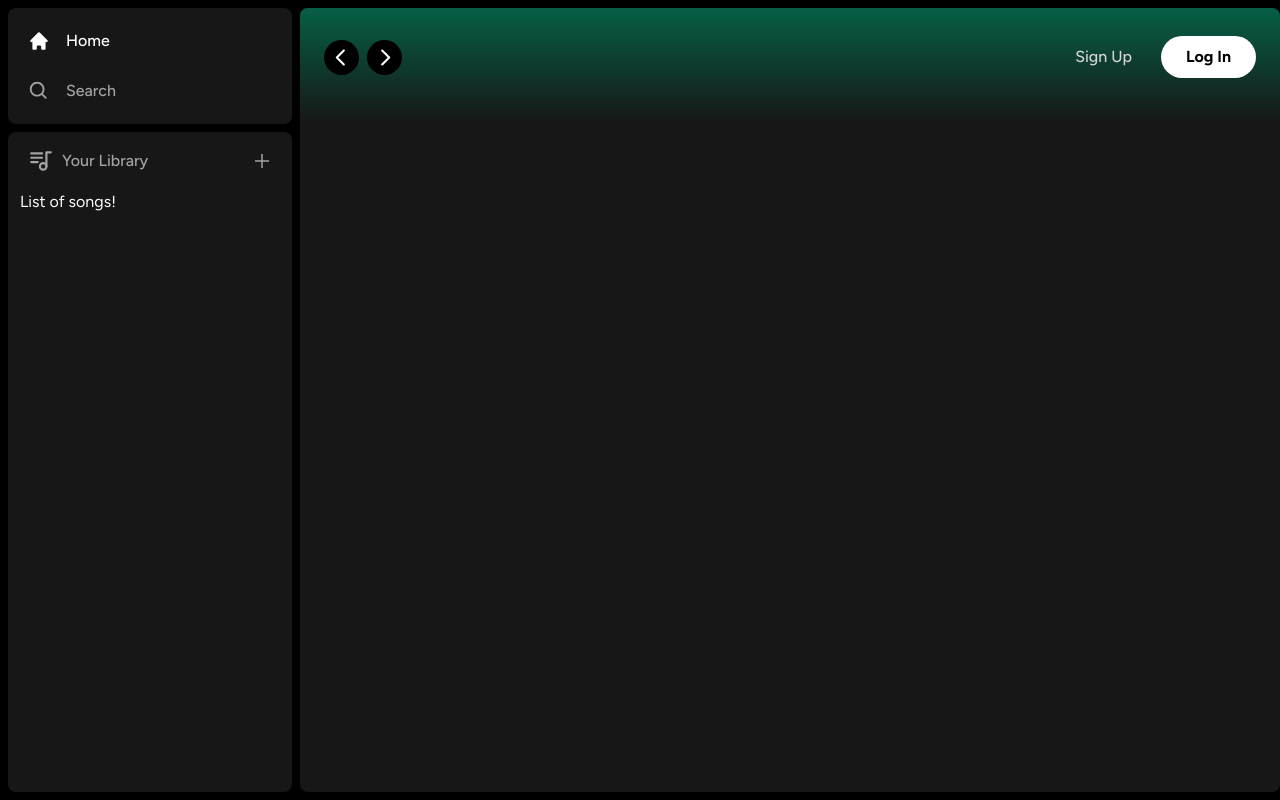
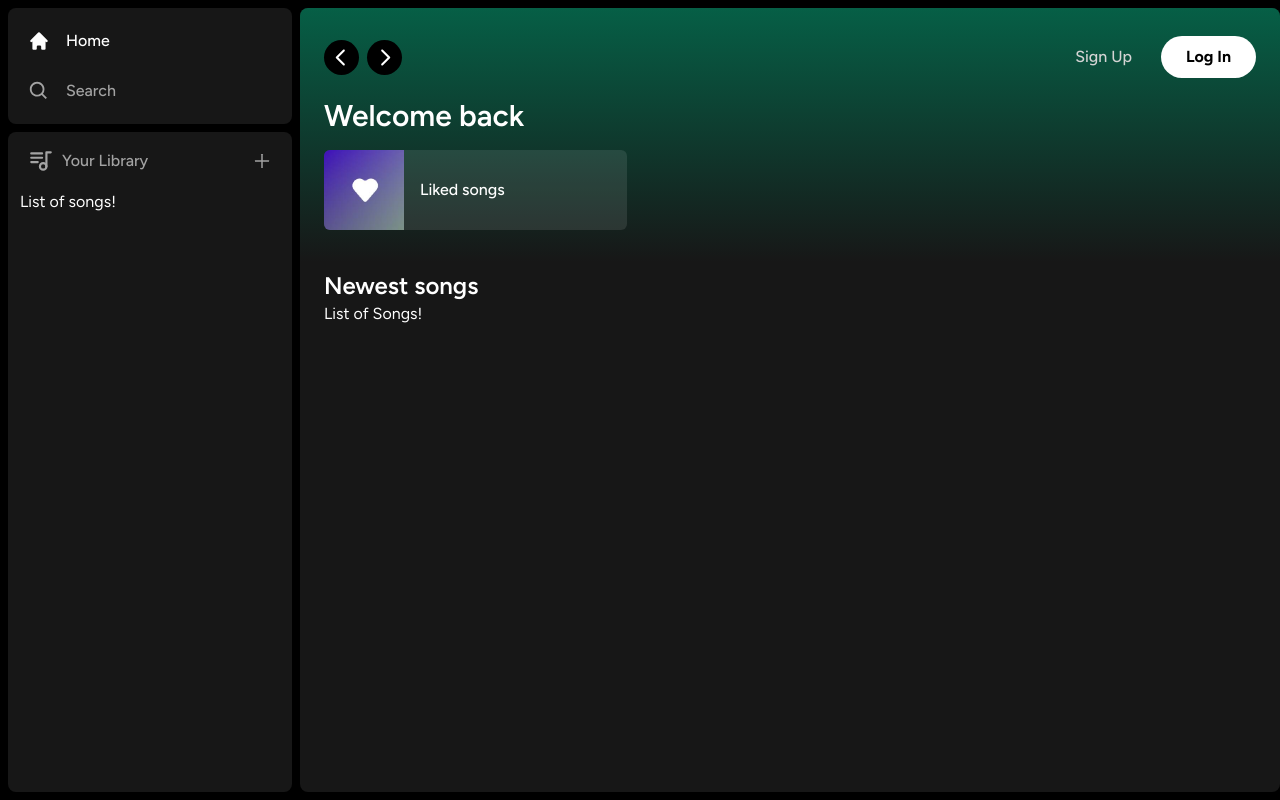
Before and after one commit to thienphu2003/Individual_Project, a Next.js app: page / in a window 1280 px wide. Built offline with nearby package versions, Linux system fonts and the light colour scheme.

Commit message:
FEAT: set up basic for main body

```diff
--- a/app/(site)/page.tsx
+++ b/app/(site)/page.tsx
@@ -1,9 +1,27 @@
 import Header from "@/components/Header";
+import ListItem from "@/components/ListItem";
 
 export default function Home() {
   return (
     <div className="bg-neutral-900 rounded-lg w-full h-full overflow-hidden overflow-y-auto">
-      <Header>Header!</Header>
+      <Header>
+        <div className="mb-2">
+          <h1 className="text-white text-3xl font-semibold">Welcome back</h1>
+          <div className="grid grid-cols-1 sm:grid-cols-2 xl:grid-cols-3 2xl:grid-cols-4 gap-3 mt-4">
+            <ListItem
+              image="/images/liked.png"
+              name="Liked songs"
+              href="liked"
+            ></ListItem>
+          </div>
+        </div>
+      </Header>
+      <div className="mt-2 mb-7 px-6">
+        <div className="flex justify-between items-center">
+          <h1 className="text-white text-2xl font-semibold">Newest songs</h1>
+        </div>
+        <div>List of Songs!</div>
+      </div>
     </div>
   );
 }
--- a/components/Header.tsx
+++ b/components/Header.tsx
@@ -67,6 +67,7 @@
           </>
         </div>
       </div>
+      {children}
     </div>
   );
 };
--- /dev/null
+++ b/components/ListItem.tsx
@@ -0,0 +1,31 @@
+"use client";
+
+import { useRouter } from "next/navigation";
+import Image from "next/image";
+import { FaPlay } from "react-icons/fa";
+
+interface ListItemProps {
+  image: string;
+  name: string;
+  href: string;
+}
+const ListItem: React.FC<ListItemProps> = ({ image, name, href }) => {
+  const router = useRouter();
+  const onClick = () => {
+    //Add authentication before push
+    router.push(href);
+  };
+  return (
+    <button className=" relative group flex items-center rounded-md overflow-hidden bg-neutral-100/10 gap-x-4 hover:bg-neutral-100/20 transition pr-4">
+      <div className="relative min-h-[80px] min-w-[80px]">
+        <Image className="object-cover" fill src={image} alt="Image" />
+      </div>
+      <p className="font-medium py-5 truncate">{name}</p>
+      <div className="absolute transition opacity-0 rounded-full flex items-center justify-center bg-green-500 p-4 group-hover:opacity-100 hover:scale-110 drop-shadow-md right-5">
+        <FaPlay className="text-black"></FaPlay>
+      </div>
+    </button>
+  );
+};
+
+export default ListItem;
```
Also changed, not shown: public/images/liked.png (added).
